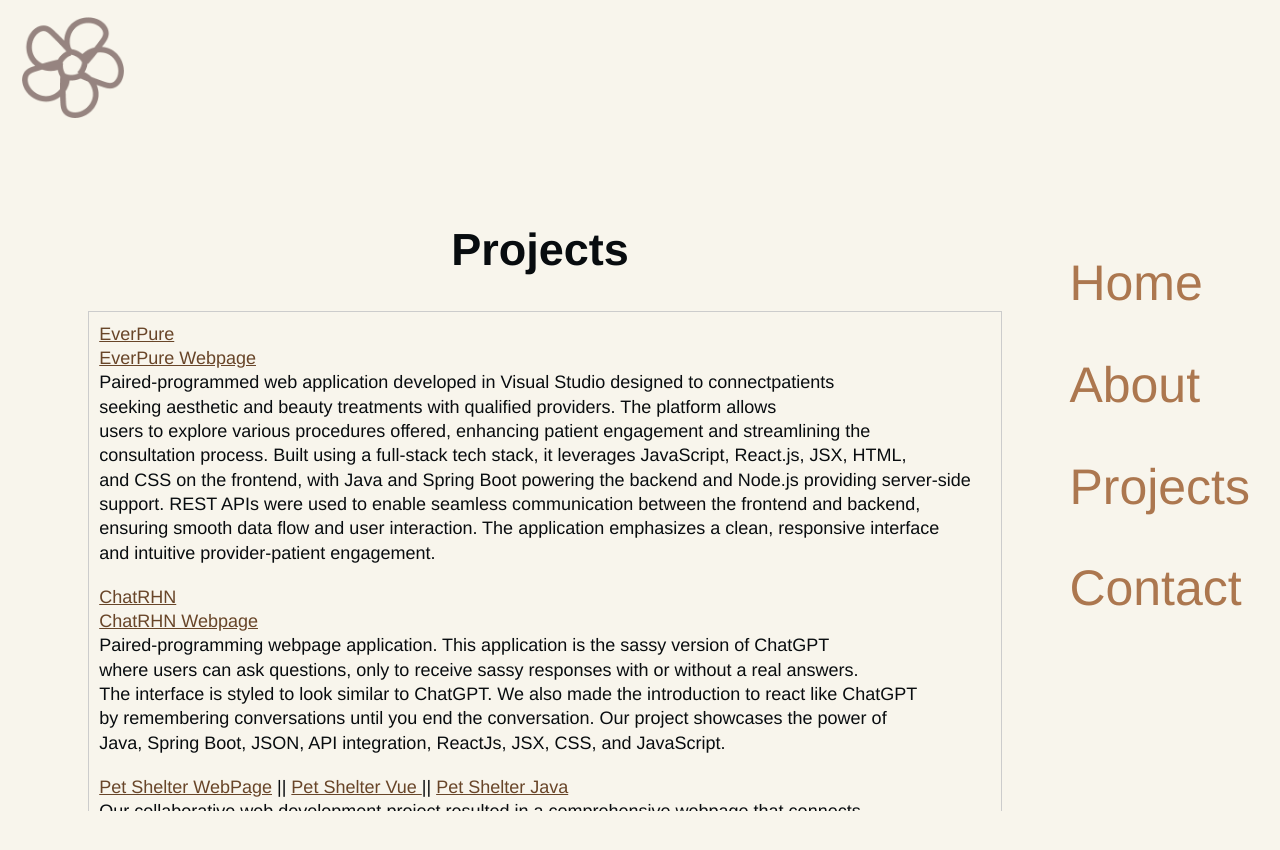
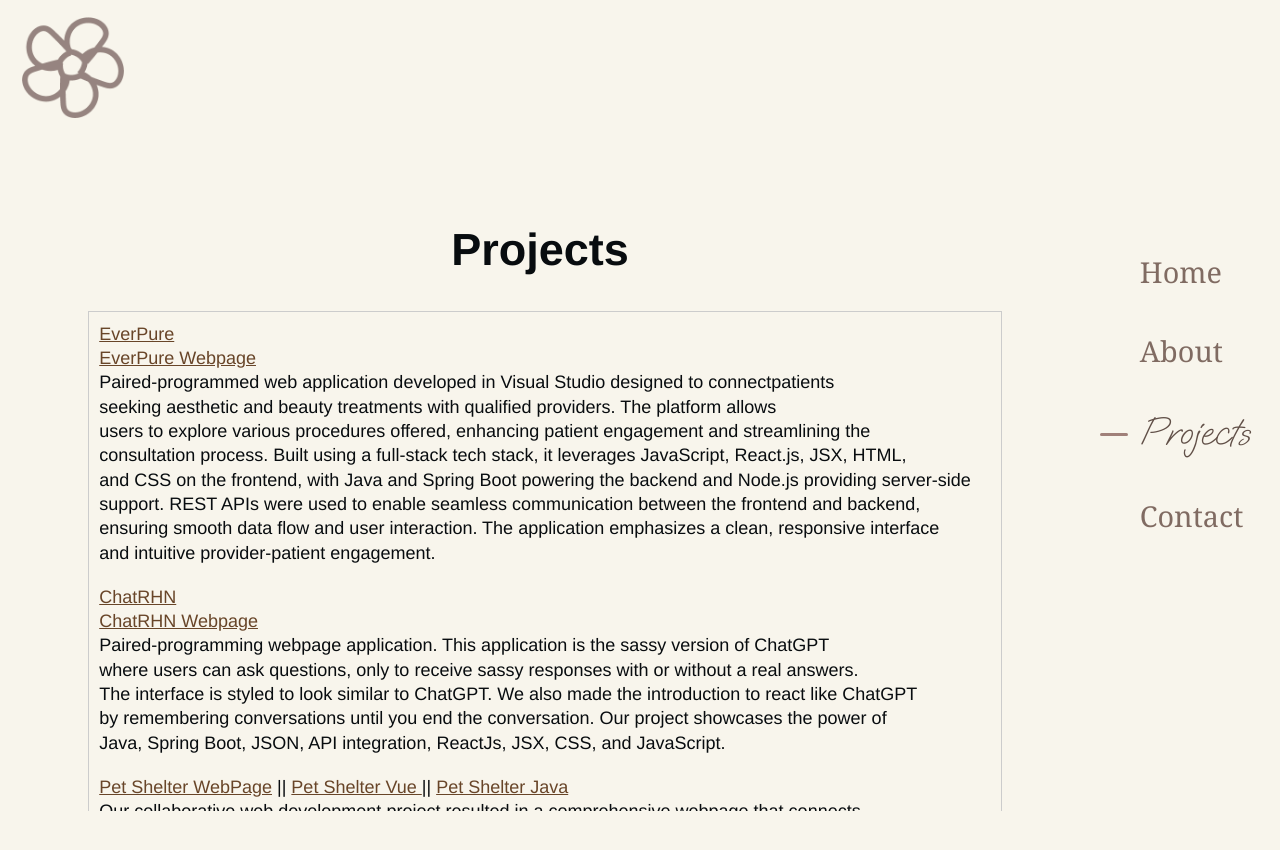
Before and after one commit to nguyenlnicole/Portfolio, a Vue app: page /Projects in a window 1280 px wide. Shown: the top 850 px of the page. Built offline with nearby package versions, Linux system fonts and the light colour scheme.

Commit message:
Establish a permanent right-side navigation rail

```diff
--- a/src/landing.css
+++ b/src/landing.css
@@ -28,3 +28,9 @@ svg { display: block; }
 .contour { stroke: var(--rose); stroke-width: 2; }
 .creative-note { position: absolute; top: 17px; right: 4%; display: flex; align-items: center; gap: 19px; font-size: 12px; letter-spacing: 3px; text-transform: uppercase; color: var(--muted); }
 .creative-note i { width: 110px; height: 1px; background: var(--rose); }
+/* 03 — A permanent right-side navigation rail. */
+.side-nav { position: fixed; top: 26%; right: 22px; z-index: 4; width: calc(var(--rail) - 45px); display: flex; flex-direction: column; align-items: flex-start; gap: 24px; }
+.nav-link { position: relative; display: flex; align-items: center; min-height: 44px; max-width: 100%; color: var(--muted); font-family: Georgia, 'Times New Roman', serif; font-size: clamp(22px, 2.25vw, 30px); line-height: 1.3; text-decoration: none; }
+.nav-link.router-link-exact-active { font-family: 'Signature', cursive; font-size: clamp(31px, 3.15vw, 44px); color: var(--ink); }
+.nav-link.router-link-exact-active::before { content: ''; position: absolute; right: calc(100% + 12px); top: 50%; width: 28px; height: 3px; border-radius: 3px; background: var(--rose); }
+.nav-link:hover { color: #40312c; }
```
